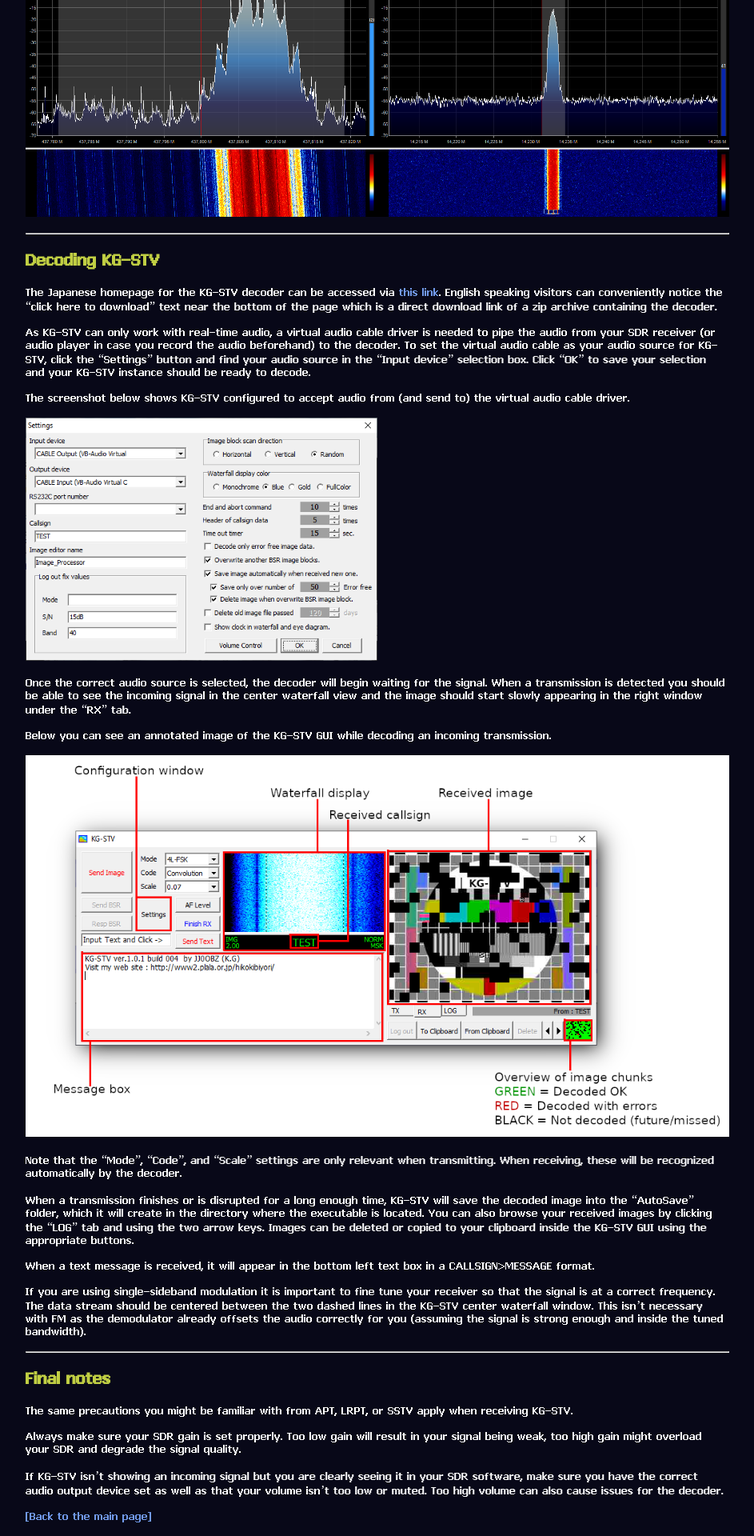
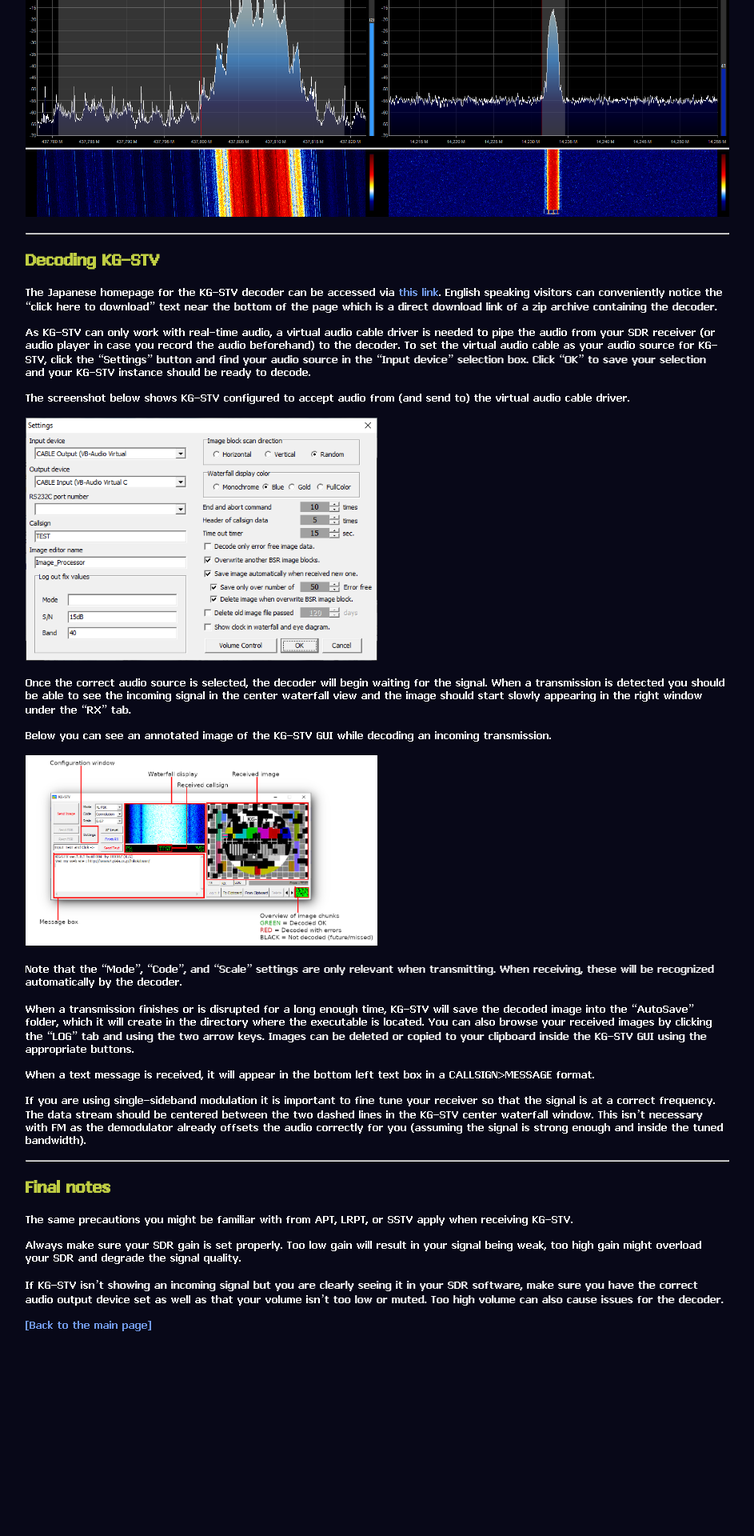
Before and after one commit to sgcderek/sgcderek.github.io, a Jekyll site: the page html-test/blog/kgstv-reception.html, which Jekyll copies as it is, in a window 1280 px wide. Shown: the part 1509-3429 px from the top of the page at 80% size, without its empty margins (168-1111 px from the left). Built offline with Jekyll 4.4.1, drawn with Linux system fonts in a browser that asks for light colours; after the commit the page ends 3190 px from its top, so only the background shows below that.

Commit message:
Update kgstv-reception.html

```diff
--- a/html-test/blog/kgstv-reception.html
+++ b/html-test/blog/kgstv-reception.html
@@ -76,7 +76,7 @@
 <p><img src="https://github.com/sgcderek/sgcderek.github.io/blob/main/images/kgstv/config.png?raw=true" width="50%"/></p>
 <p>Once the correct audio source is selected, the decoder will begin waiting for the signal. When a transmission is detected you should be able to see the incoming signal in the center waterfall view and the image should start slowly appearing in the right window under the “RX” tab.</p>
 <p>Below you can see an annotated image of the KG-STV GUI while decoding an incoming transmission.</p>
-<p><img src="https://github.com/sgcderek/sgcderek.github.io/blob/main/images/kgstv/gui.png?raw=true" width="100%"/></p>
+<p><img src="https://github.com/sgcderek/sgcderek.github.io/blob/main/images/kgstv/gui.png?raw=true" width="50%"/></p>
 <p>Note that the “Mode”, “Code”, and “Scale” settings are only relevant when transmitting. When receiving, these will be recognized automatically by the decoder.</p>
 <p>When a transmission finishes or is disrupted for a long enough time, KG-STV will save the decoded image into the “AutoSave” folder, which it will create in the directory where the executable is located. You can also browse your received images by clicking the “LOG” tab and using the two arrow keys. Images can be deleted or copied to your clipboard inside the KG-STV GUI using the appropriate buttons.</p>
 <p>When a text message is received, it will appear in the bottom left text box in a CALLSIGN>MESSAGE format.</p>
```
